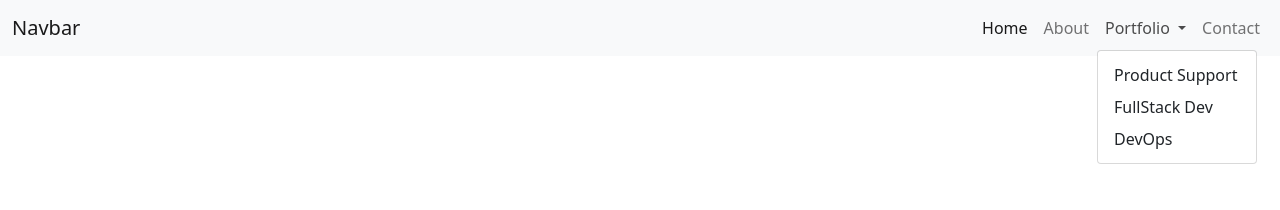
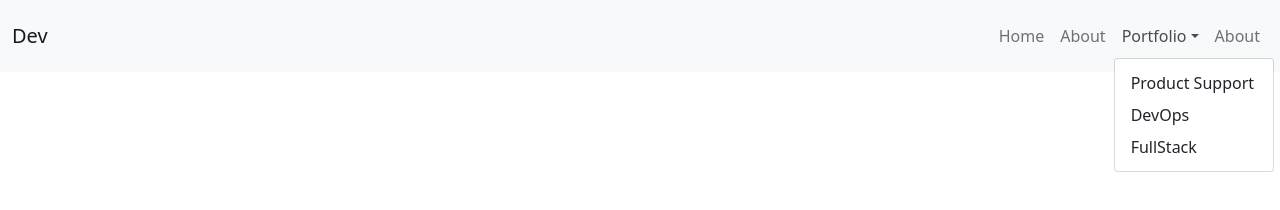
Before and after one commit to genius101/homeSite, a plain HTML site: page home_site_v1/index.html in a window 1280 px wide. Both pictures are taken after a click on the button "Portfolio". Drawn offline with nearby package versions, Linux system fonts and the light colour scheme.

Commit message:
Fixed Nav Menu

```diff
--- a/home_site_v1/index.html
+++ b/home_site_v1/index.html
@@ -15,58 +15,49 @@
   </head>
   <body>
     <!-- NavBar -->
-    <section>
-      <div class="container">
-        <nav class="navbar navbar-expand-lg navbar-light bg-light fixed-top">
+        <nav class="navbar navbar-expand-lg navbar-light bg-light py-3">
           <div class="container-fluid">
-            <a class="navbar-brand" href="#">Navbar</a>
+            <a href="#" class="navbar-brand">Dev</a>
             <button
               class="navbar-toggler"
               type="button"
               data-bs-toggle="collapse"
-              data-bs-target="#navbarNavDropdown"
+              data-bs-target="#mainMenu"
             >
               <span class="navbar-toggler-icon"></span>
             </button>
-            <div class="collapse navbar-collapse" id="navbarNavDropdown">
-              <ul class="navbar-nav">
+            <div class="collapse navbar-collapse" id="mainMenu">
+              <ul class="navbar-nav ms-auto mb-2 mb-lg-0">
                 <li class="nav-item">
-                  <a class="nav-link active" href="#">Home</a>
+                  <a href="#" class="nav-link">Home</a>
                 </li>
                 <li class="nav-item">
-                  <a class="nav-link" href="#">About</a>
+                  <a href="#" class="nav-link">About</a>
                 </li>
                 <li class="nav-item dropdown">
                   <a
+                    href="#"
                     class="nav-link dropdown-toggle"
-                    href="#"
-                    id="navbarDropdownMenuLink"
+                    id="services"
+                    data-bs-toggle="dropdown"
                     role="button"
-                    data-bs-toggle="dropdown"
+                    >Portfolio</a
                   >
-                    Portfolio
-                  </a>
                   <ul class="dropdown-menu">
                     <li>
-                      <a class="dropdown-item" href="#">Product Support</a>
+                      <a href="#" class="dropdown-item">Product Support</a>
                     </li>
-                    <li>
-                      <a class="dropdown-item" href="#">FullStack Dev</a>
-                    </li>
-                    <li>
-                      <a class="dropdown-item" href="#">DevOps</a>
-                    </li>
+                    <li><a href="#" class="dropdown-item">DevOps</a></li>
+                    <li><a href="#" class="dropdown-item">FullStack</a></li>
                   </ul>
                 </li>
                 <li class="nav-item">
-                  <a class="nav-link" href="#">Contact</a>
+                  <a href="#" class="nav-link">About</a>
                 </li>
               </ul>
             </div>
           </div>
         </nav>
-      </div>
-    </section>
 
     <!-- Hero -->
     <section></section>
```
